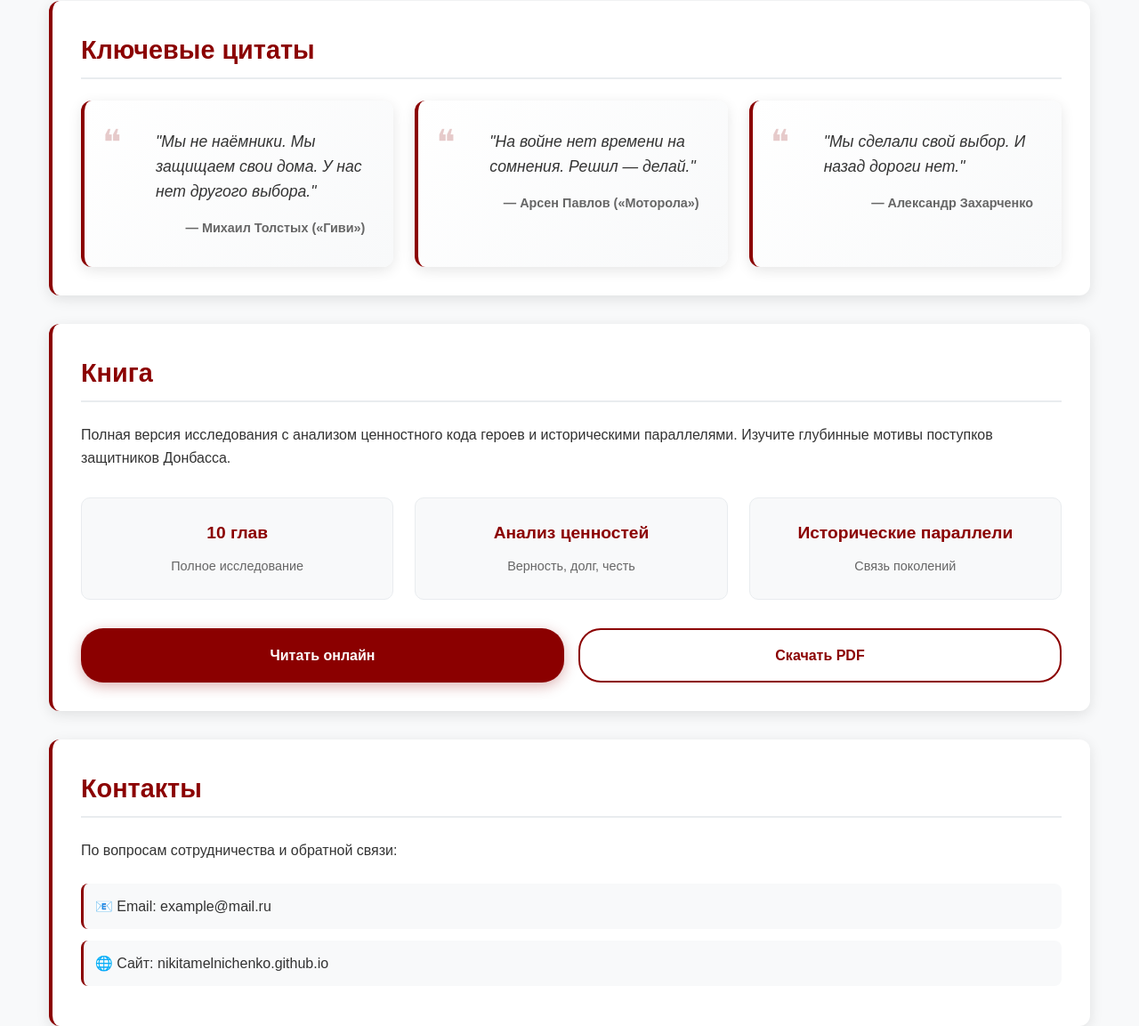
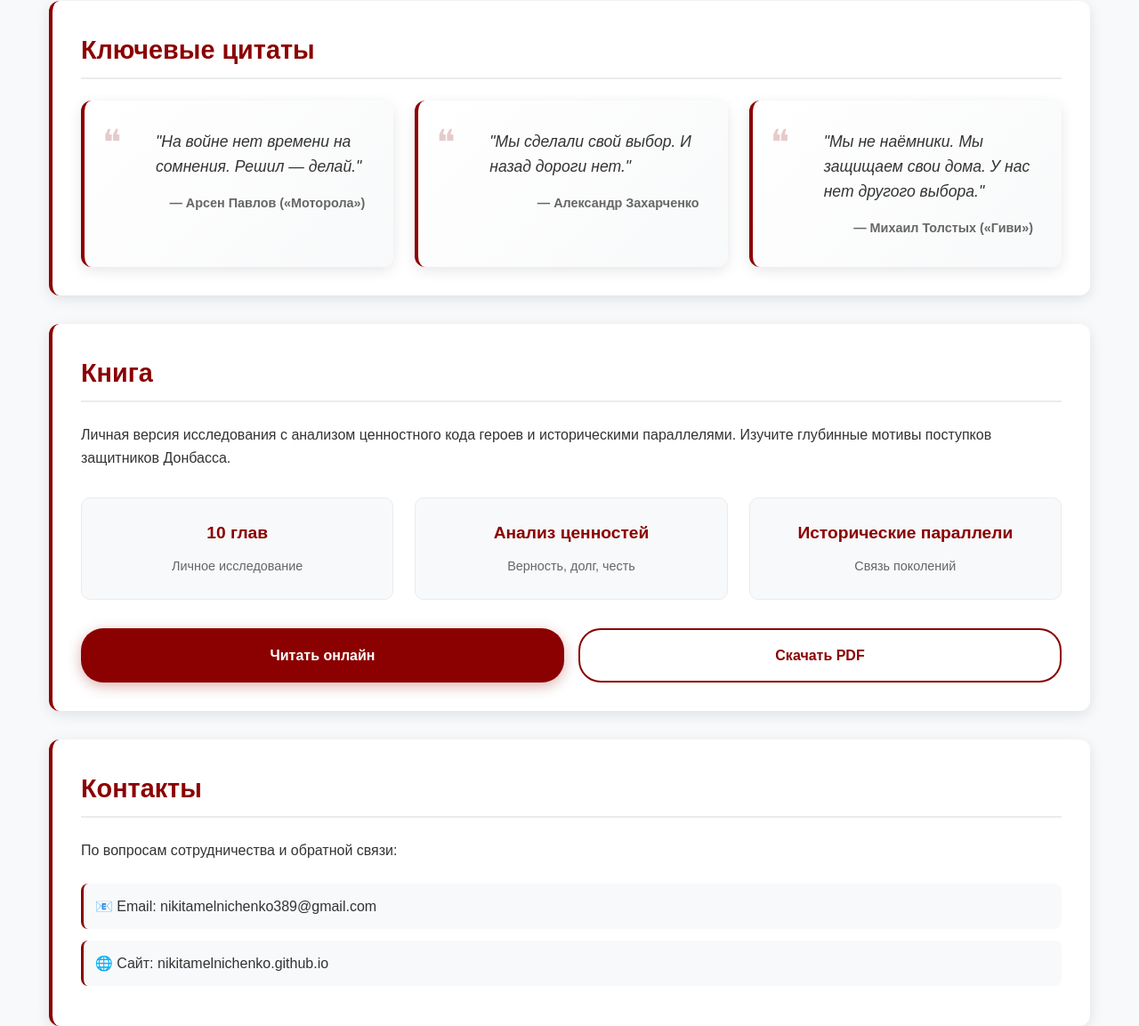
Before and after one commit to nikitamelnichenko389-code/nikitamelnichenko.github.io, a plain HTML site: page index.html in a window 1280 px wide. Shown: the part 857-2010 px from the top of the page at 89% size. Drawn offline with Linux system fonts and the light colour scheme.

Commit message:
Update index.html текс

```diff
--- a/index.html
+++ b/index.html
@@ -55,7 +55,7 @@
                 </div>
                 <div class="hero-card">
                     <h3>Михаил Толстых<br>"Гиви"</h3>
-                    <p>Шахтёр, ставший символом народного сопротивления. Погиб 08.02.2017.</p>
+                    <p>Водитель, ставший символом народного сопротивления. Погиб 08.02.2017.</p>
                     <div class="hero-details">
                         <span class="hero-date">1980-2017</span>
                     </div>
@@ -74,12 +74,7 @@
         <section id="quotes">
             <h2>Ключевые цитаты</h2>
             <div class="quotes-grid">
-                <div class="quote-card">
-                    <div class="quote-icon">❝</div>
-                    <p>"Мы не наёмники. Мы защищаем свои дома. У нас нет другого выбора."</p>
-                    <cite>— Михаил Толстых («Гиви»)</cite>
-                </div>
-                <div class="quote-card">
+                                <div class="quote-card">
                     <div class="quote-icon">❝</div>
                     <p>"На войне нет времени на сомнения. Решил — делай."</p>
                     <cite>— Арсен Павлов («Моторола»)</cite>
@@ -89,18 +84,23 @@
                     <p>"Мы сделали свой выбор. И назад дороги нет."</p>
                     <cite>— Александр Захарченко</cite>
                 </div>
+                <div class="quote-card">
+                    <div class="quote-icon">❝</div>
+                    <p>"Мы не наёмники. Мы защищаем свои дома. У нас нет другого выбора."</p>
+                    <cite>— Михаил Толстых («Гиви»)</cite>
+                </div>
             </div>
         </section>
 
         <!-- Книга -->
         <section id="book">
             <h2>Книга</h2>
-            <p>Полная версия исследования с анализом ценностного кода героев и историческими параллелями. Изучите глубинные мотивы поступков защитников Донбасса.</p>
+            <p>Личная версия исследования с анализом ценностного кода героев и историческими параллелями. Изучите глубинные мотивы поступков защитников Донбасса.</p>
 
             <div class="book-features">
                 <div class="feature">
                     <strong>10 глав</strong>
-                    <span>Полное исследование</span>
+                    <span>Личное исследование</span>
                 </div>
                 <div class="feature">
                     <strong>Анализ ценностей</strong>
@@ -123,7 +123,7 @@
             <h2>Контакты</h2>
             <p>По вопросам сотрудничества и обратной связи:</p>
             <div class="contact-info">
-                <p>📧 Email: example@mail.ru</p>
+                <p>📧 Email: nikitamelnichenko389@gmail.com</p>
                 <p>🌐 Сайт: nikitamelnichenko.github.io</p>
             </div>
         </section>
```
